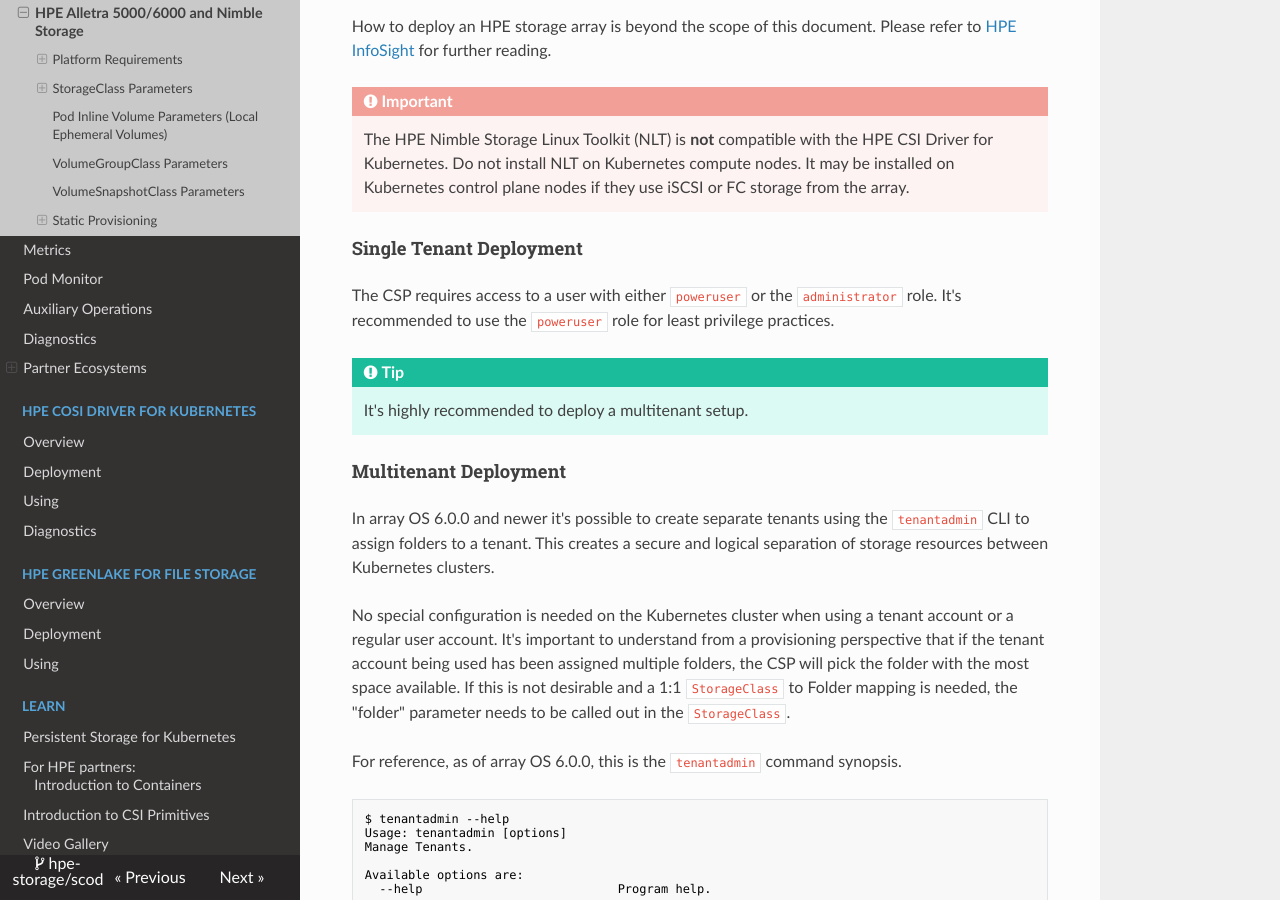
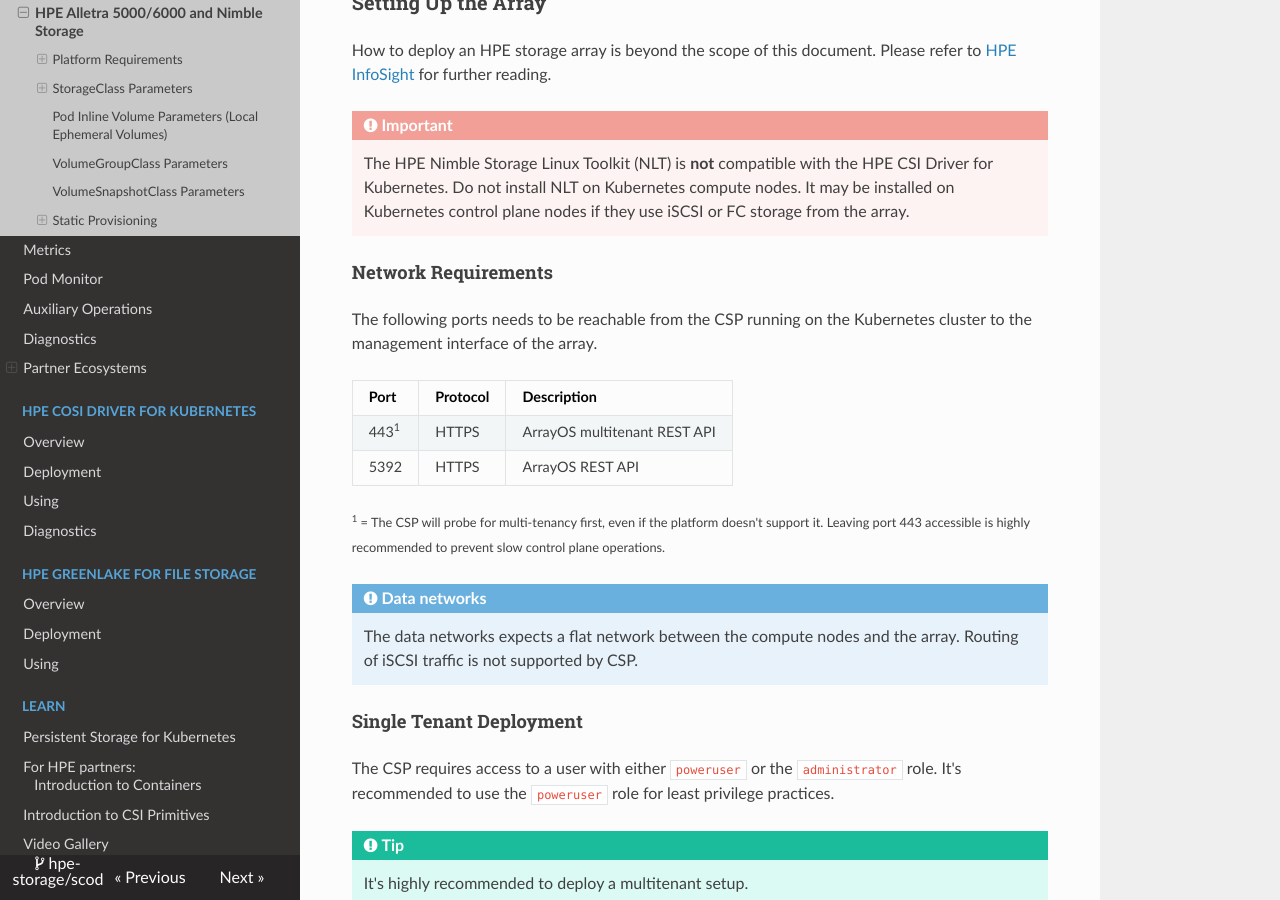
Before and after one commit to hpe-storage/scod, an MkDocs documentation site: the page built from docs/csi_driver/container_storage_provider/hpe_alletra_6000/index.md, in a window 1280 px wide and 900 px high, scrolled down 1456 px. Built offline with MkDocs 1.6.1, drawn with Linux system fonts in a browser that asks for light colours; nearby versions of some CDN libraries.

Commit message:
Clarified network requirements on Nimble
Signed-off-by: Michael Mattsson <michael.mattsson@gmail.com>

```diff
--- a/docs/csi_driver/container_storage_provider/hpe_alletra_6000/index.md
+++ b/docs/csi_driver/container_storage_provider/hpe_alletra_6000/index.md
@@ -23,6 +23,22 @@
 
 !!! error "Important"
     The HPE Nimble Storage Linux Toolkit (NLT) is **not** compatible with the HPE CSI Driver for Kubernetes. Do not install NLT on Kubernetes compute nodes. It may be installed on Kubernetes control plane nodes if they use iSCSI or FC storage from the array.
+
+#### Network Requirements
+
+The following ports needs to be reachable from the CSP running on the Kubernetes cluster to the management interface of the array.
+
+| Port | Protocol | Description |
+| ---- | -------- | ----------- |
+| 443<sup>1</sup>  | HTTPS | ArrayOS multitenant REST API |
+| 5392 | HTTPS | ArrayOS REST API |
+
+<small>
+ <sup>1</sup> = The CSP will probe for multi-tenancy first, even if the platform doesn't support it. Leaving port 443 accessible is highly recommended to prevent slow control plane operations.
+</small>
+
+!!! info "Data networks"
+    The data networks expects a flat network between the compute nodes and the array. Routing of iSCSI traffic is not supported by CSP.
 
 #### Single Tenant Deployment
 
```
Also changed, not shown: docs/csi_driver/container_storage_provider/hpe_alletra_storage_mp_b10000/index.md (+1 -1 lines).
